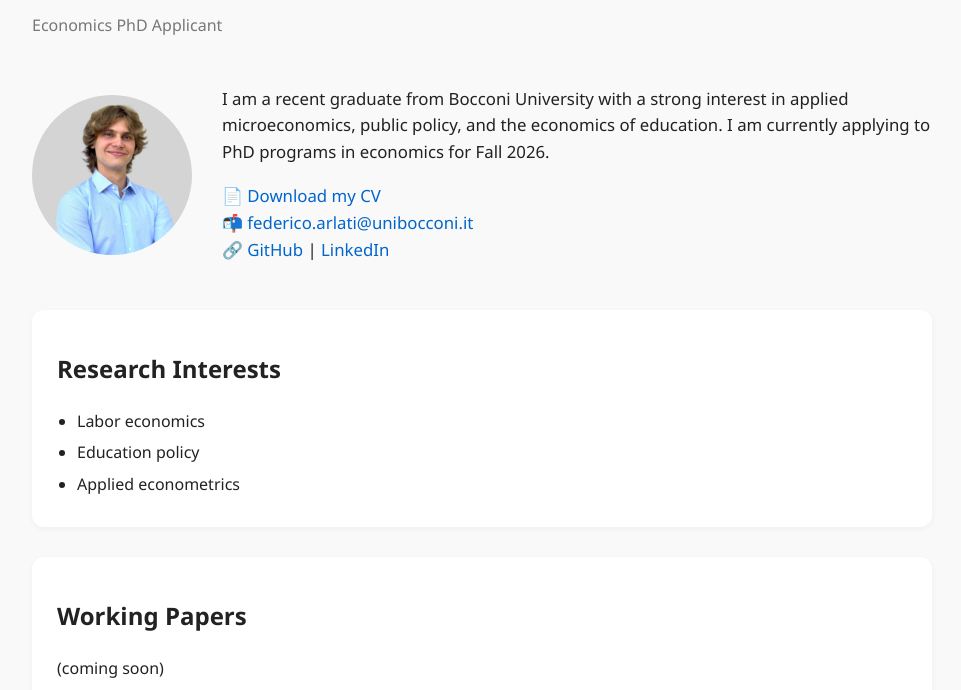
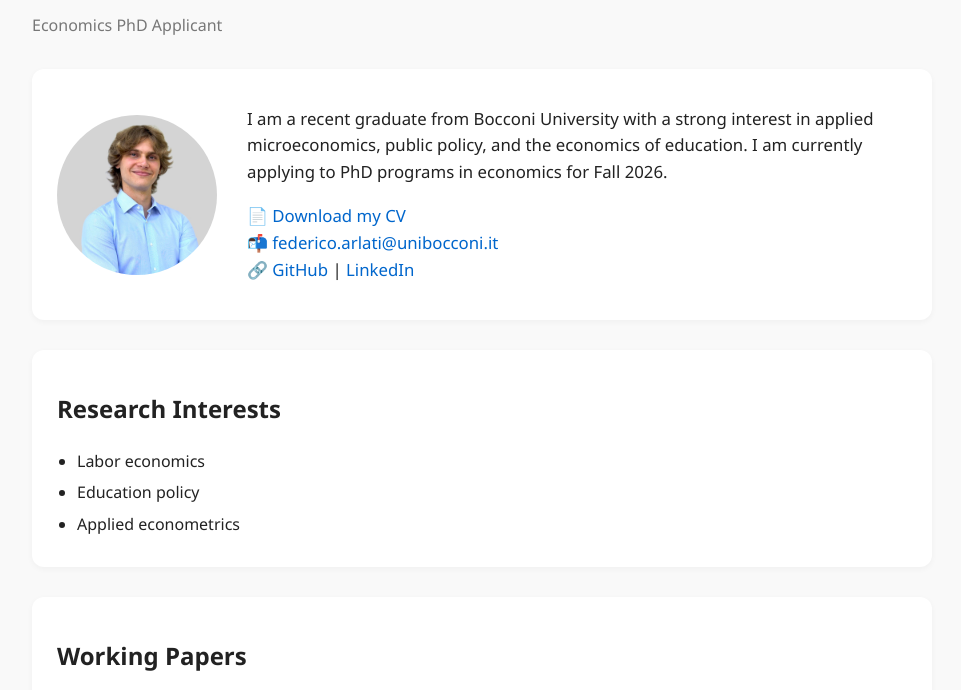
Before and after one commit to federicoarlati/federicoarlati.github.io, a plain HTML site: page index.html in a window 1280 px wide. Shown: the part 110-800 px from the top of the page, without its empty margins (158-1119 px from the left). Drawn offline with Linux system fonts and the light colour scheme.

Commit message:
index.html

```diff
--- a/index.html
+++ b/index.html
@@ -103,7 +103,7 @@
   <h1>Federico Arlati</h1>
   <p class="small">Economics PhD Applicant</p>
 
-  <div class="intro">
+  <div class="intro section">
     <div class="photo">
       <img src="photo.jpeg" alt="Federico Arlati">
     </div>
```
